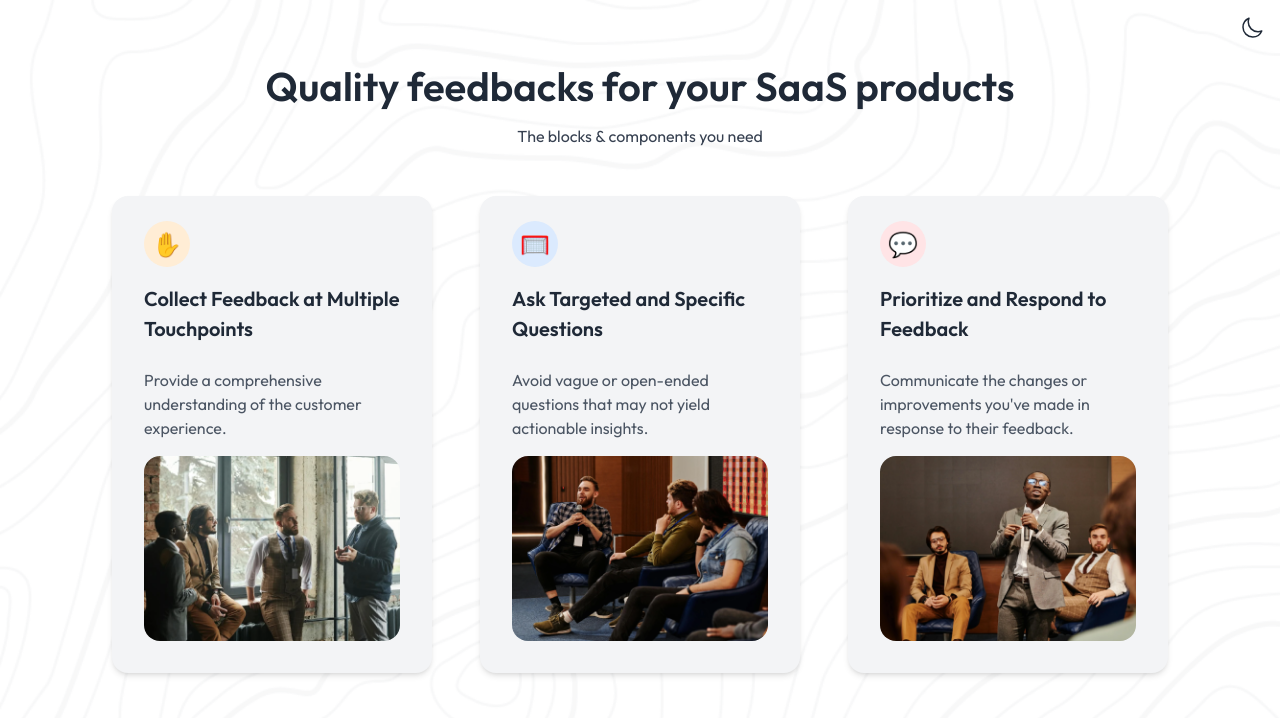
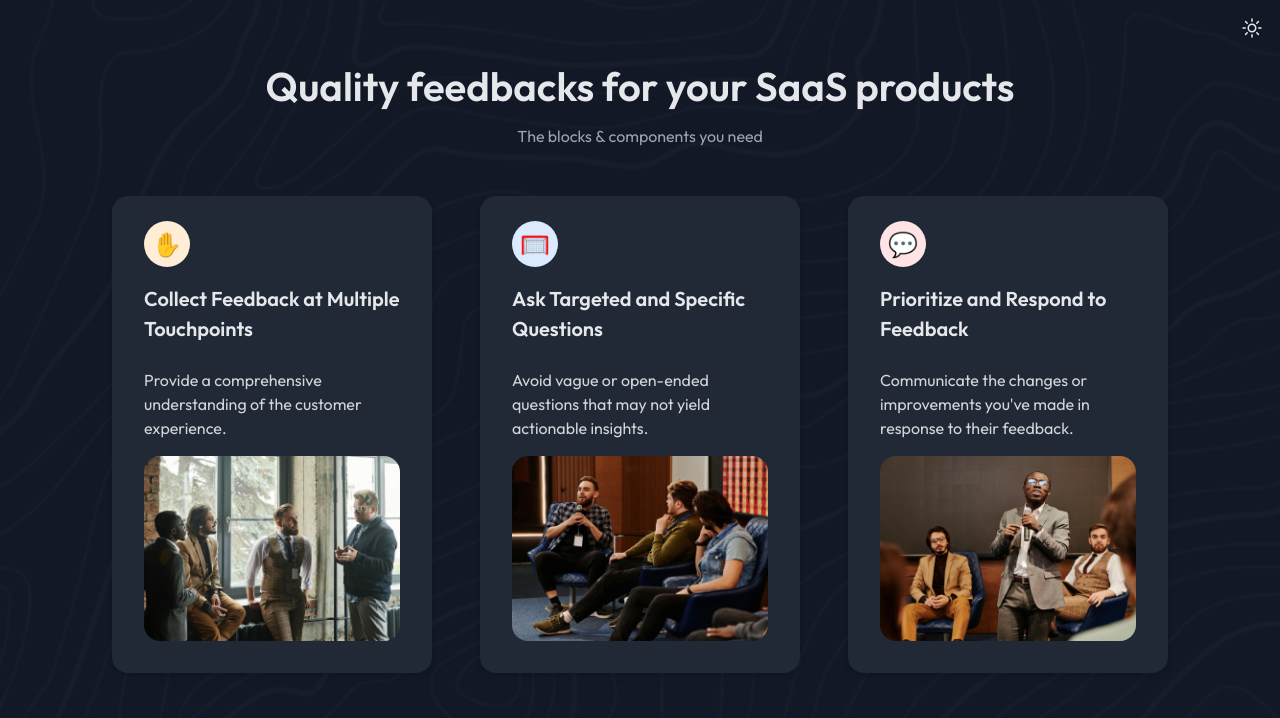
Before and after one commit to furkan-kayis/simple-feature-section, a React (Vite) app: page / in a window 1280 px wide. Shown: the top 718 px of the page. Built offline with nearby package versions, Linux system fonts and the light colour scheme.

Commit message:
set dark mode default

```diff
--- a/index.html
+++ b/index.html
@@ -23,7 +23,7 @@
     <meta name="viewport" content="width=device-width, initial-scale=1.0" />
     <title>Simple Feature Section</title>
   </head>
-  <body>
+  <body class="dark">
     <div id="root"></div>
     <script type="module" src="/src/main.tsx"></script>
   </body>
--- a/src/ThemeSwitch.tsx
+++ b/src/ThemeSwitch.tsx
@@ -1,7 +1,7 @@
 import { useState } from "react";
 
 export default function ThemeSwitch() {
-  const [dark, setDark] = useState(false);
+  const [dark, setDark] = useState(true);
 
   const darkModeHandler = () => {
     setDark(!dark);
```
